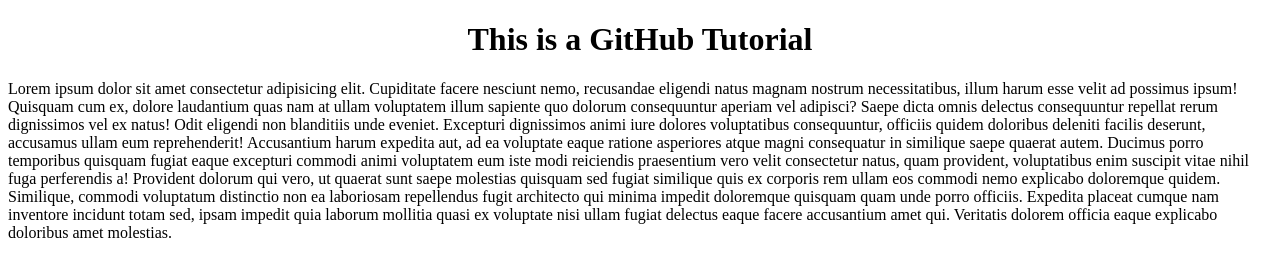
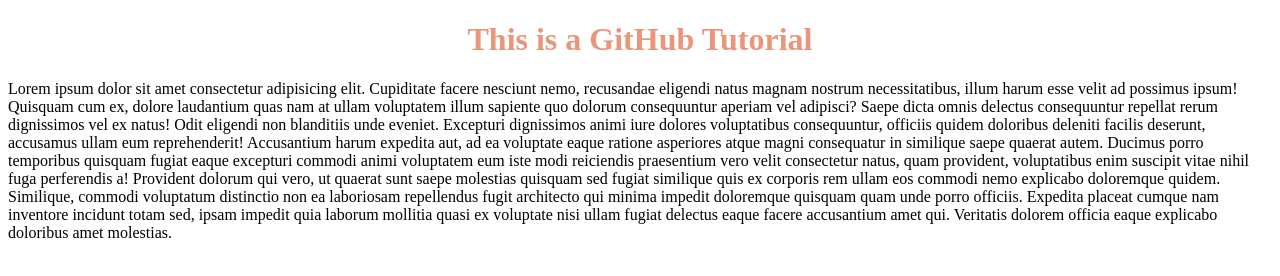
Before and after one commit to harshwardhan-kp/gitRev, a plain HTML site: page index.html in a window 1280 px wide. Drawn offline with Linux system fonts and the light colour scheme.

Commit message:
added styles

```diff
--- a/styles.css
+++ b/styles.css
@@ -1,4 +1,5 @@
 h1 {
     text-align: center;
     cursor: pointer;
+    color: darksalmon;
 }
```
